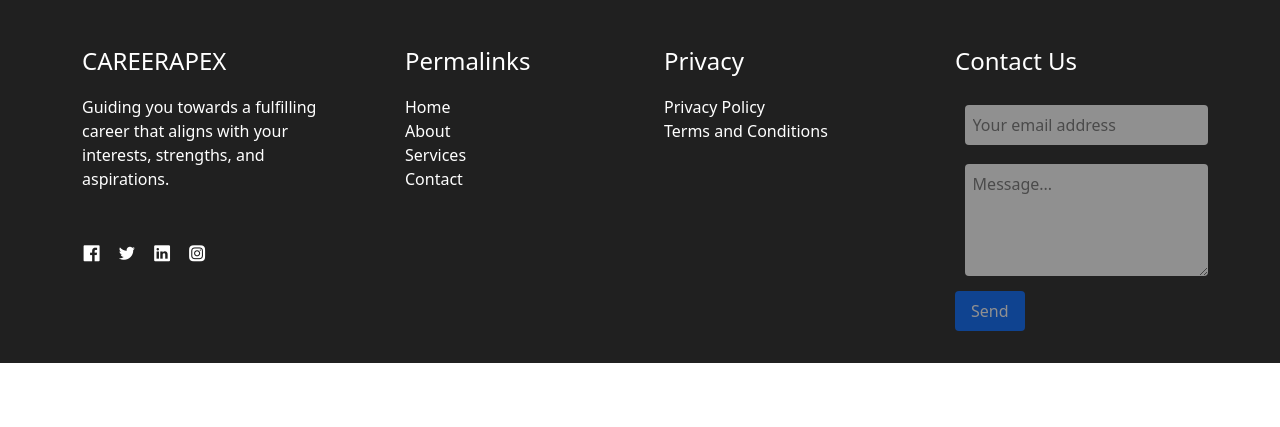
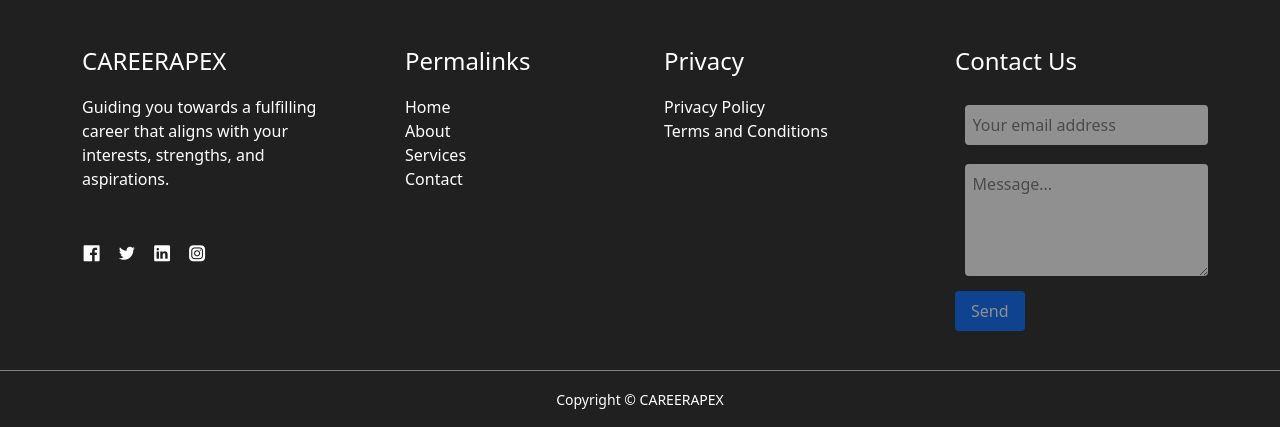
Before and after one commit to mohit28singh/Career_prediction, a Django app: page /API/ in a window 1280 px wide. Shown: the part 1667-2094 px from the top of the page. Before the commit the page ends 2030 px from the top, so only its background shows below. Run offline with Django 4.2, Linux system fonts and the light colour scheme.

Commit message:
footer is updated

```diff
--- a/careers/templates/footer.html
+++ b/careers/templates/footer.html
@@ -104,6 +104,12 @@
             .contact-form button[type="submit"]:hover {
                 background-color: #0044CC;
             }
+            .footer__copyright{
+                text-align: center;
+                margin-top: 0.4rem;
+                padding: 1rem 0;
+                border-top: 1px solid grey;
+            }
 
             /* Back to top button styles */
             .back-to-top {
@@ -180,6 +186,10 @@
                 </form>
 
             </div>
+
+        </div>
+        <div class="footer__copyright">
+            <small>Copyright &copy; CAREERAPEX </small>
         </div>
         <div class="back-to-top" id="backToTopBtn">&#8593;</div>
     </footer>
```
Also changed, not shown: db.sqlite3, 1 other file.
